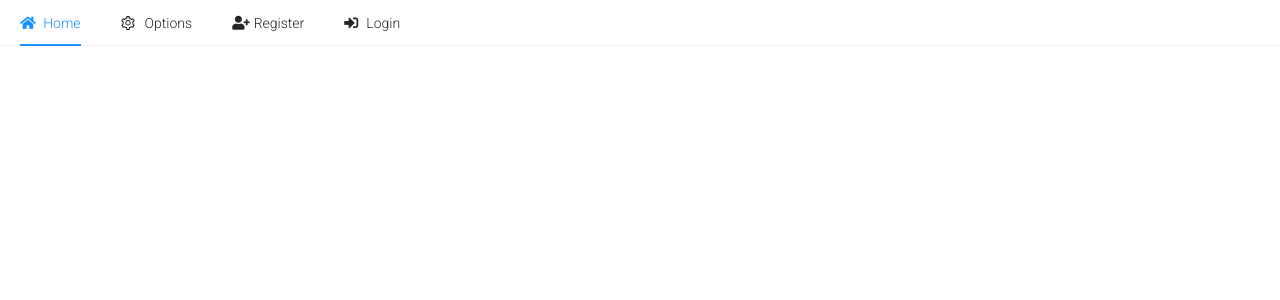
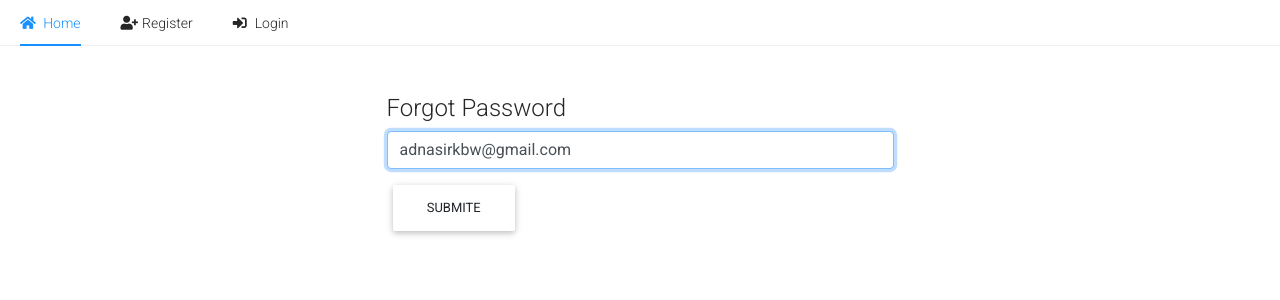
Before and after one commit to M-adeelnasir/Ecommerce-React-App, a React (Create React App) app in the folder client/: page /forgot/password in a window 1280 px wide. Shown: the top 300 px of the page. Built offline with nearby package versions, Linux system fonts and the light colour scheme; no server answers.

Commit message:
Forgot password and Routes protection

```diff
--- a/client/src/App.js
+++ b/client/src/App.js
@@ -6,9 +6,9 @@ import Home from './pages/Home'
 import Register from './pages/auth/Register'
 import Login from './pages/auth/Login'
 import RegisterComplete from './pages/auth/RegisterComplete';
-import { useDispatch, useSelector } from 'react-redux'
+import { useDispatch } from 'react-redux'
 import { auth } from './firebase';
-
+import ForgotPassword from './pages/auth/ForgotPassword';
 
 const App = () => {
 
@@ -44,6 +44,7 @@ const App = () => {
         <Route exact path='/register' component={Register} />
         <Route exact path='/login' component={Login} />
         <Route exact path='/register/complete' component={RegisterComplete} />
+        <Route exact path='/forgot/password' component={ForgotPassword} />
       </Switch>
     </>
   )
--- a/client/src/components/nav/Header.js
+++ b/client/src/components/nav/Header.js
@@ -35,25 +35,24 @@ const Header = () => {
                     <i className="fa fa-home pr-1">
                     </i> <Link to='/'>Home</Link>
                 </Menu.Item>
-                <SubMenu key="SubMenu" icon={<SettingOutlined />} title="Options">
-
+                {user && <SubMenu key="SubMenu" icon={<SettingOutlined />} title={user.name ? <span>{user.name.split(' ')[0]}</span> : (user.email.split('@')[0])}>
                     <Menu.Item key="setting:1">Option 1</Menu.Item>
                     <Menu.Item key="setting:2">Option 2</Menu.Item>
                     <Menu.Item key="logout" >
                         <i className="fa fa-sign-out"></i>
                         <Link to='/logout' onClick={handleLogout}> Logout</Link>
                     </Menu.Item>
-
-                </SubMenu>
-                <Menu.Item key="register" className='flr'>
+                </SubMenu>}
+                {!user && <Menu.Item key="register" className='flr'>
                     <i className="fa fa-user-plus pr-1 "></i>
                     <Link to='/register'>Register</Link>
-                </Menu.Item>
-                <Menu.Item key="login" className='flr' >
+                </Menu.Item>}
+
+                {!user && <Menu.Item key="login" className='flr' >
 
                     <i className="fa fa-sign-in pr-2 "></i>
                     <Link to='/login'>Login</Link>
-                </Menu.Item>
+                </Menu.Item>}
 
             </Menu>
         </>
--- /dev/null
+++ b/client/src/pages/auth/ForgotPassword.js
@@ -0,0 +1,69 @@
+import React, { useState, useEffect } from 'react'
+import { useSelector, useDispatch } from 'react-redux'
+import { toast } from 'react-toastify'
+import firebase from 'firebase/app'
+import { auth } from '../../firebase'
+
+
+const ForgotPassword = ({ history }) => {
+    const [loading, setLoading] = useState(false)
+    const [email, setEmail] = useState('adnasirkbw@gmail.com');
+
+    //redux state
+    const { user } = useSelector((state) => ({ ...state }))
+    useEffect(() => {
+        // console.log(user);
+        if (user && user.token) {
+            history.push('/')
+        }
+    }, [user])
+
+
+    const handleForgotPasswordSubmite = async (e) => {
+        setLoading(true)
+        e.preventDefault();
+        const config = ({
+            url: process.env.REACT_APP_FORGOT_PASSWORD_REDIRECT_URL,
+            handleCodeInApp: true
+        })
+
+        try {
+            const result = await auth.sendPasswordResetEmail(email, config)
+            setLoading(false)
+            setEmail('')
+            toast.success("Check your Mail to rest Password")
+
+
+        } catch (err) {
+            setLoading(false)
+            console.log(err);
+            toast.error(err.message)
+        }
+
+    }
+
+
+    const handleForgotPassword = () => <form onSubmit={handleForgotPasswordSubmite}>
+
+        <input type="email" value={email} onChange={(e) => setEmail(e.target.value)} className="form-control " placeholder='Enter your Email' autoFocus />
+        <button type='submite' className='btn btn-raised mt-3'>Submite</button>
+
+
+    </form>
+
+
+    return (
+        <>
+            <div className="container p-5">
+                <div className="row">
+                    <div className="col-md-6 offset-md-3">
+                        {loading ? <h4>Loading...</h4> : <h4>Forgot Password</h4>}
+                        {handleForgotPassword()}
+                    </div>
+                </div>
+            </div>
+        </>
+    )
+}
+
+export default ForgotPassword
--- a/client/src/pages/auth/Login.js
+++ b/client/src/pages/auth/Login.js
@@ -1,4 +1,5 @@
 import React, { useEffect, useState } from 'react'
+import { Link } from 'react-router-dom'
 import firebase from 'firebase/app'
 import { auth } from '../../firebase'
 import { Button } from 'antd';
@@ -9,12 +10,21 @@ import { toast } from 'react-toastify';
 const Login = ({ history }) => {
     const [email, setEmail] = useState('adnasirkbw@gmail.com');
     const [password, setPassword] = useState('123456')
+    const [loading, setLoading] = useState(false)
 
     const { user } = useSelector((state) => ({ ...state }))
     const dispatch = useDispatch();
 
+    //if the user is already looged in to protect the rout
+    useEffect(() => {
+        // console.log(user);
+        if (user && user.token) {
+            history.push('/')
+        }
+    }, [user])
     const handleLoginSubmite = async (e) => {
         e.preventDefault()
+        setLoading(true)
 
         try {
             const result = await auth.signInWithEmailAndPassword(email, password);
@@ -28,12 +38,10 @@ const Login = ({ history }) => {
                     token: idTokenResult.token
                 })
             })
+            setLoading(false)
             history.push('/')
-
-
-
         } catch (err) {
-            console.log("heelo");
+            setLoading(false)
             console.log(err);
             toast.error(err.message)
         }
@@ -78,6 +86,8 @@ const Login = ({ history }) => {
             });
     }
 
+
+
     const handleLoginForm = () => <form onSubmit={handleLoginSubmite}>
         <input type="email" placeholder='Your Email' value={email} onChange={(e) => setEmail(e.target.value)} className="form-control" autoFocus />
         <input type="password" password="Your password should be more then 6 charcters" className='form-control mt-3' value={password} onChange={(e) => setPassword(e.target.value)} />
@@ -91,15 +101,18 @@ const Login = ({ history }) => {
             <div className="container p-5">
                 <div className="row">
                     <div className="col-md-6 offset-md-3">
-                        <h3>Login</h3>
+                        {loading ? <h3>Loading...</h3> : <h3>Login</h3>}
                         {handleLoginForm()}
                         <Button type="danger" size='large' block shape='round' className='mt-3' onClick={hanldeGoogleLogin} >
                             <i className="fa fa-google pr-2"></i>Login With Google
                         </Button>
                         <Button type='primary' shape='round' block className='mt-3' size='large' onClick={handlefacebookLogin}> <i className="fa fa-facebook pr-2"></i>Login with Facebook</Button>
+                        <Link to='/forgot/password' className='text-danger mt-3'>Forgot Password</Link>
+
                     </div>
                 </div>
             </div>
+
         </>
     )
 }
--- a/client/src/pages/auth/Register.js
+++ b/client/src/pages/auth/Register.js
@@ -1,9 +1,17 @@
-import React, { useState } from 'react'
+import React, { useState, useEffect } from 'react'
 import { toast } from 'react-toastify';
 import { auth } from '../../firebase';
-const Register = () => {
+import { useSelector } from 'react-redux';
+const Register = ({ history }) => {
     const [email, setEmail] = useState("adnasirkbw@gmail.com")
 
+    const { user } = useSelector((state) => ({ ...state }))
+    useEffect(() => {
+        // console.log(user);
+        if (user && user.token) {
+            history.push('/')
+        }
+    }, [user])
     const handleRegisterSubmite = (e) => {
         e.preventDefault()
         const config = {
--- a/client/src/pages/auth/RegisterComplete.js
+++ b/client/src/pages/auth/RegisterComplete.js
@@ -1,10 +1,20 @@
 import React, { useEffect, useState } from 'react'
 import { auth } from '../../firebase'
 import { toast } from 'react-toastify'
+import { useSelector } from 'react-redux'
 
 const RegisterComplete = ({ history }) => {
     let [email, setEmail] = useState('')
     const [password, setPassword] = useState('')
+
+    const { user } = useSelector((state) => ({ ...state }))
+
+    useEffect(() => {
+        // console.log(user);
+        if (user && user.token) {
+            history.push('/')
+        }
+    }, [user])
 
     const getEmail = window.localStorage.getItem("EmailForRegistration", email)
     useEffect(() => {
```
Also changed, not shown: 1 other file (tests, documents, lock files or other folders).
